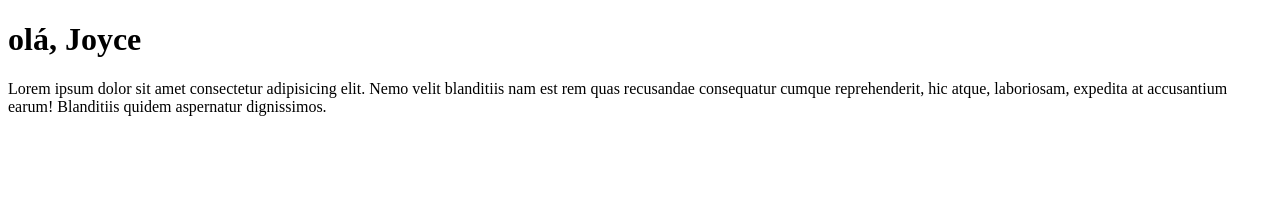
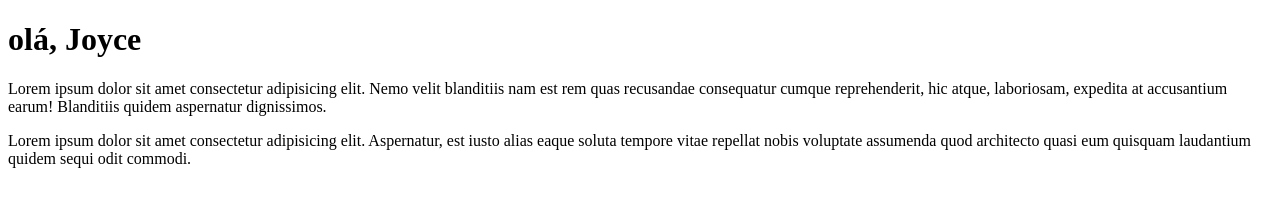
Before and after one commit to DeycivannLima/teste, a plain HTML site: page site-exemplo/index.html in a window 1280 px wide. Drawn offline with Linux system fonts and the light colour scheme.

Commit message:
add um parágrafo

```diff
--- a/site-exemplo/index.html
+++ b/site-exemplo/index.html
@@ -9,5 +9,8 @@
     <h1>olá, Joyce</h1>
     <p>Lorem ipsum dolor sit amet consectetur adipisicing elit. Nemo velit blanditiis nam est rem quas recusandae consequatur cumque reprehenderit, hic atque, laboriosam, expedita at accusantium earum! Blanditiis quidem aspernatur dignissimos.
     </p>
+    <p>
+        Lorem ipsum dolor sit amet consectetur adipisicing elit. Aspernatur, est iusto alias eaque soluta tempore vitae repellat nobis voluptate assumenda quod architecto quasi eum quisquam laudantium quidem sequi odit commodi.
+    </p>
 </body>
 </html>
```
